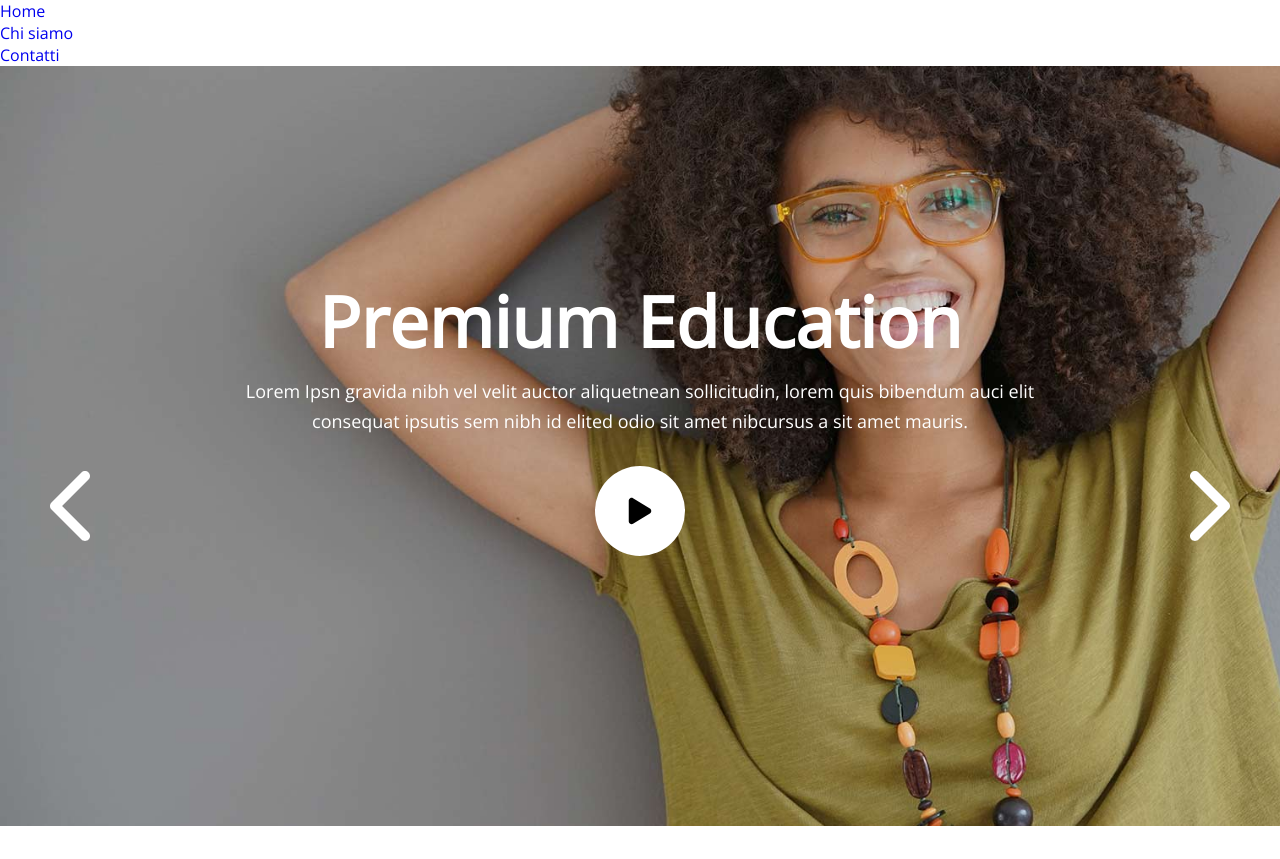
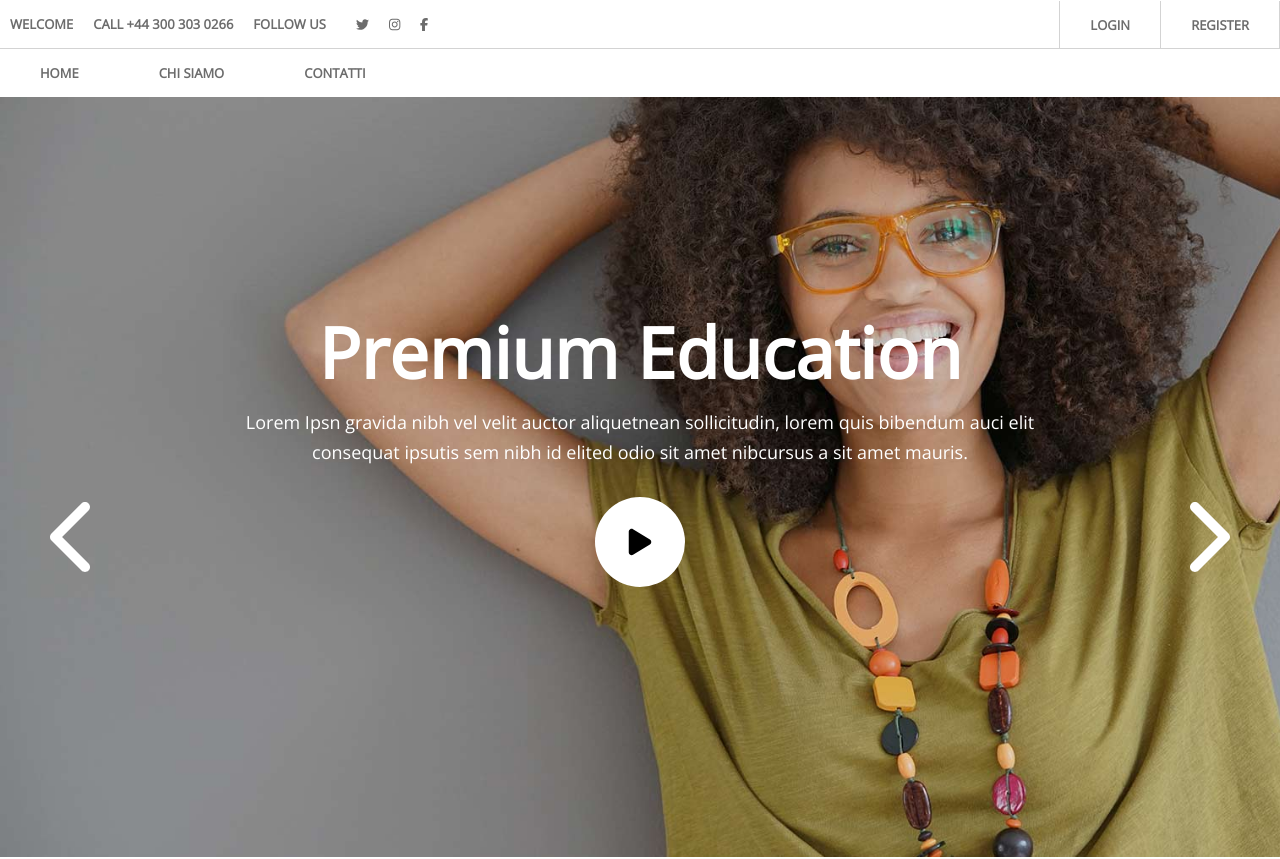
Before and after one commit to marcoceccarelli98/proj-html-vuejs, a Vue app: page / in a window 1280 px wide. Shown: the top 859 px of the page. Built offline with nearby package versions, Linux system fonts and the light colour scheme.

Commit message:
[UPD] header-top

```diff
--- a/src/components/PageHeader.vue
+++ b/src/components/PageHeader.vue
@@ -6,6 +6,27 @@ export default {
 
 <template>
 	<header>
+		<div class="header-top">
+			<div class="row">
+				<div class="col-left">
+					<ul>
+						<li>welcome</li>
+						<li>CALL +44 300 303 0266</li>
+						<li>follow us</li>
+						<li>
+							<span><font-awesome-icon :icon="['fab', 'twitter']" /></span>
+							<span><font-awesome-icon :icon="['fab', 'instagram']" /></span>
+							<span><font-awesome-icon :icon="['fab', 'facebook-f']" /></span>
+						</li>
+					</ul>
+				</div>
+				<div class="col-right">
+					<a class="login" href="#">login</a>
+					<a class="register" href="register">register</a>
+				</div>
+			</div>
+			<hr>
+		</div>
 		<nav>
 			<ul>
 				<li>
@@ -22,4 +43,45 @@ export default {
 	</header>
 </template>
 
-<style scoped></style>
+<style scoped>
+.row {
+	justify-content: space-between;
+	align-items: center;
+}
+
+ul {
+	display: flex;
+}
+
+li,
+a {
+	text-transform: uppercase;
+	font-size: 13px;
+	font-weight: 600;
+	color: rgb(108, 108, 108);
+}
+
+li,
+span {
+	margin: 15px 10px;
+}
+
+a {
+	padding: 15px 30px;
+}
+
+.login {
+	border-left: 1px solid lightgray;
+}
+
+.register,
+.login {
+	border-right: 1px solid lightgrey
+}
+
+hr {
+	border: none;
+	height: 0.5px;
+	background-color: lightgray;
+}
+</style>
```
Also changed, not shown: src/main.js (+7 -1 lines). Lines whose indentation alone changed are shown as unchanged.
